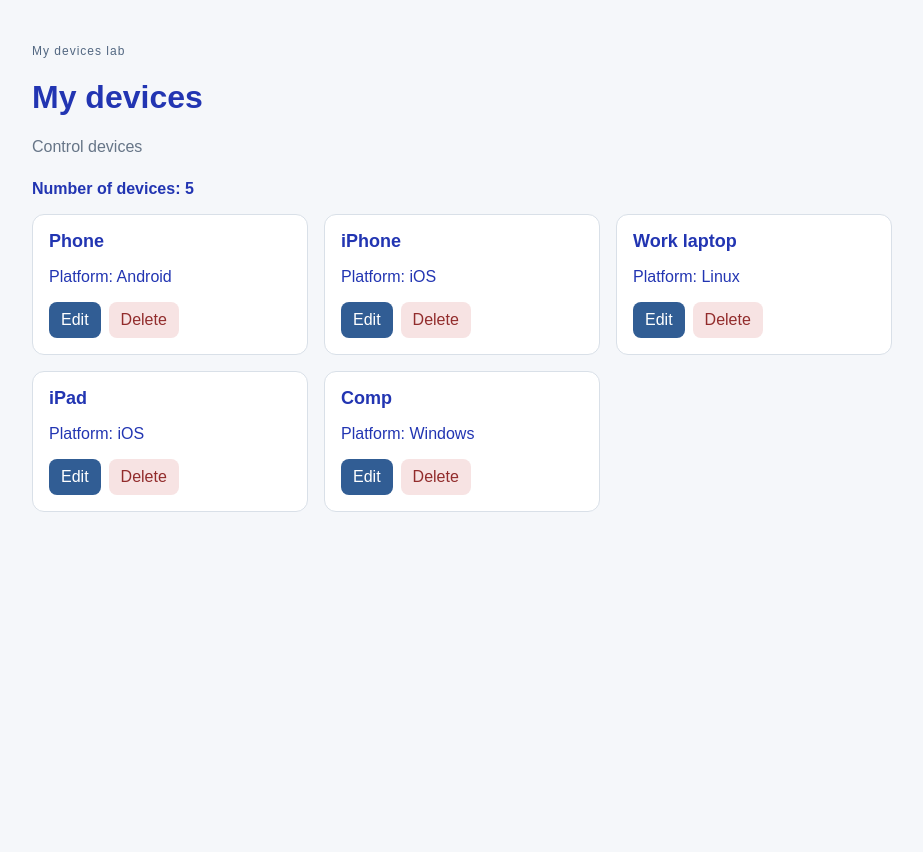
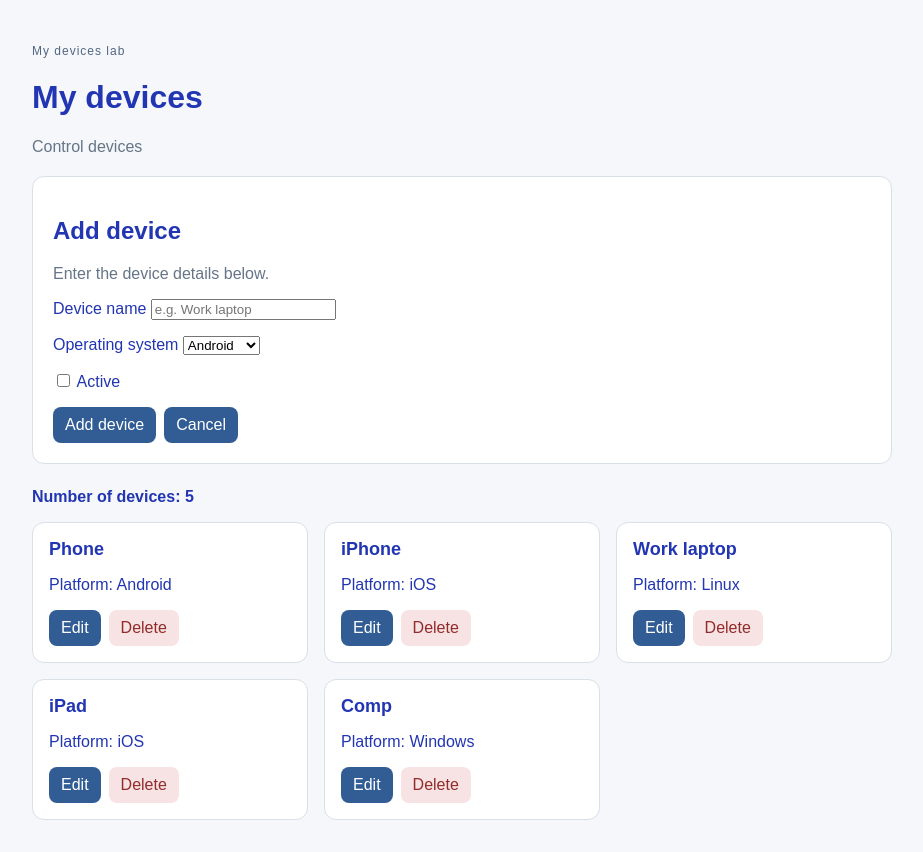
Before and after one commit to FullStack66-webinars/devices-control, a React (Vite) app: page / in a window 1280 px wide. Shown: the whole page, without its empty margins (178-1101 px from the left). Before the commit the page ends 800 px from the top, so only its background shows below. Built offline with nearby package versions, Linux system fonts and the light colour scheme.

Commit message:
add DeviceForm

```diff
--- a/src/App.jsx
+++ b/src/App.jsx
@@ -2,6 +2,7 @@ import { useState } from 'react'
 import './App.css'
 import DeviceList from "./components/DeviceList.jsx";
 import {initialDevices} from "./data/devices.js";
+import DeviceForm from "./components/DeviceForm.jsx";
 
 
 function App() {
@@ -24,6 +25,7 @@ function App() {
         <p className="muted">Control devices</p>
       </header>
 
+        <DeviceForm />
       <p className="summary"> Number of devices: {devices.length}</p>
       <DeviceList devices={devices} deleteDevice={deleteDevice} editDevice={editDevice}/>
     </main>
--- /dev/null
+++ b/src/components/DeviceForm.jsx
@@ -0,0 +1,51 @@
+import { PLATFORMS } from "../constants/platforms.js";
+
+export default function DeviceForm() {
+    function handleSubmit(e) {
+        e.preventDefault();
+        console.log(e, "handleSubmit");
+    }
+    return (
+        <section className="panel" aria-labelledby="device-form-title">
+            <h2 id="device-form-title">Add device</h2>
+            <p className="muted">Enter the device details below.</p>
+
+            <form onSubmit={handleSubmit}>
+                <p>
+                    <label htmlFor="device-name">Device name</label>{" "}
+                    <input
+                        id="device-name"
+                        name="name"
+                        type="text"
+                        placeholder="e.g. Work laptop"
+                    />
+                </p>
+
+                <p>
+                    <label htmlFor="device-platform">Operating system</label>{" "}
+                    <select id="device-platform" name="platform">
+                        {PLATFORMS.map((platform) => (
+                            <option key={platform} value={platform}>
+                                {platform}
+                            </option>
+                        ))}
+                    </select>
+                </p>
+
+                <p>
+                    <input
+                        id="device-active"
+                        name="isActive"
+                        type="checkbox"
+                    />{" "}
+                    <label htmlFor="device-active">Active</label>
+                </p>
+
+                <div className="actions">
+                    <button type="submit">Add device</button>
+                    <button type="button">Cancel</button>
+                </div>
+            </form>
+        </section>
+    );
+}
```
